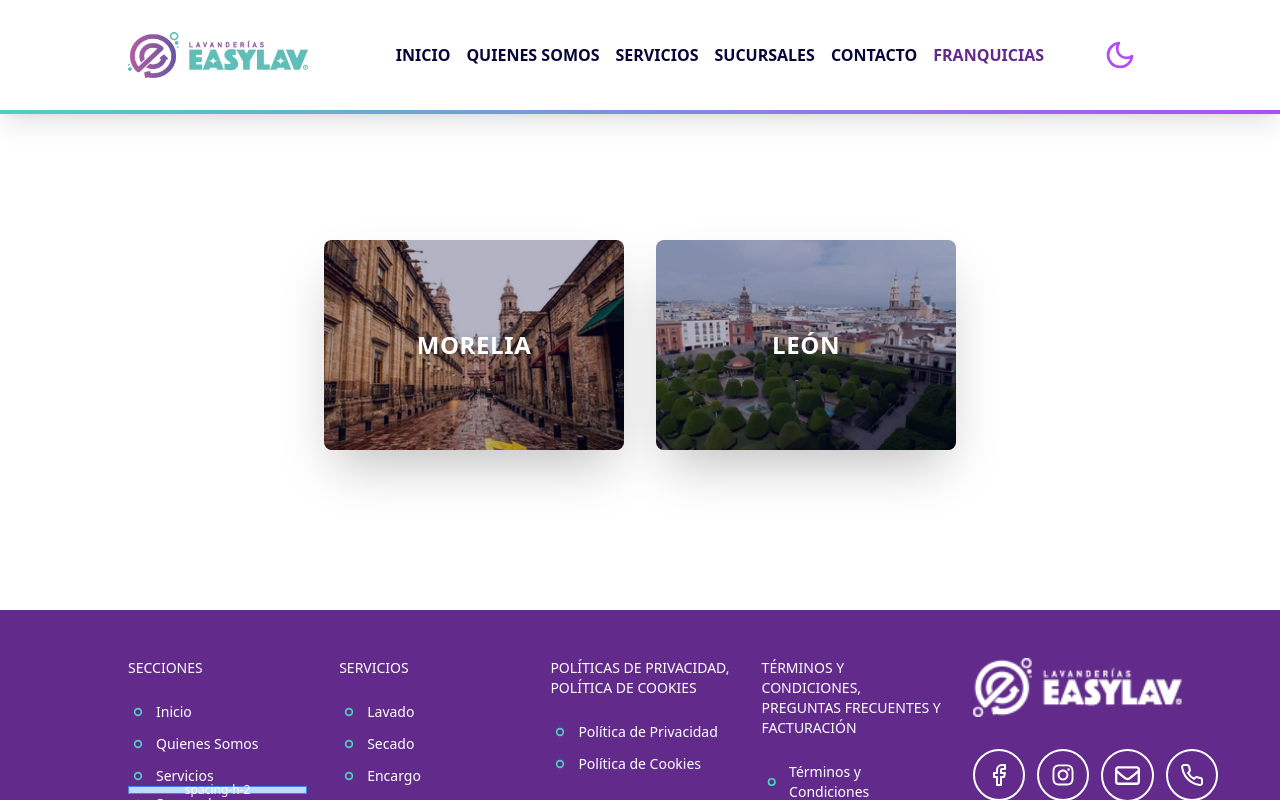
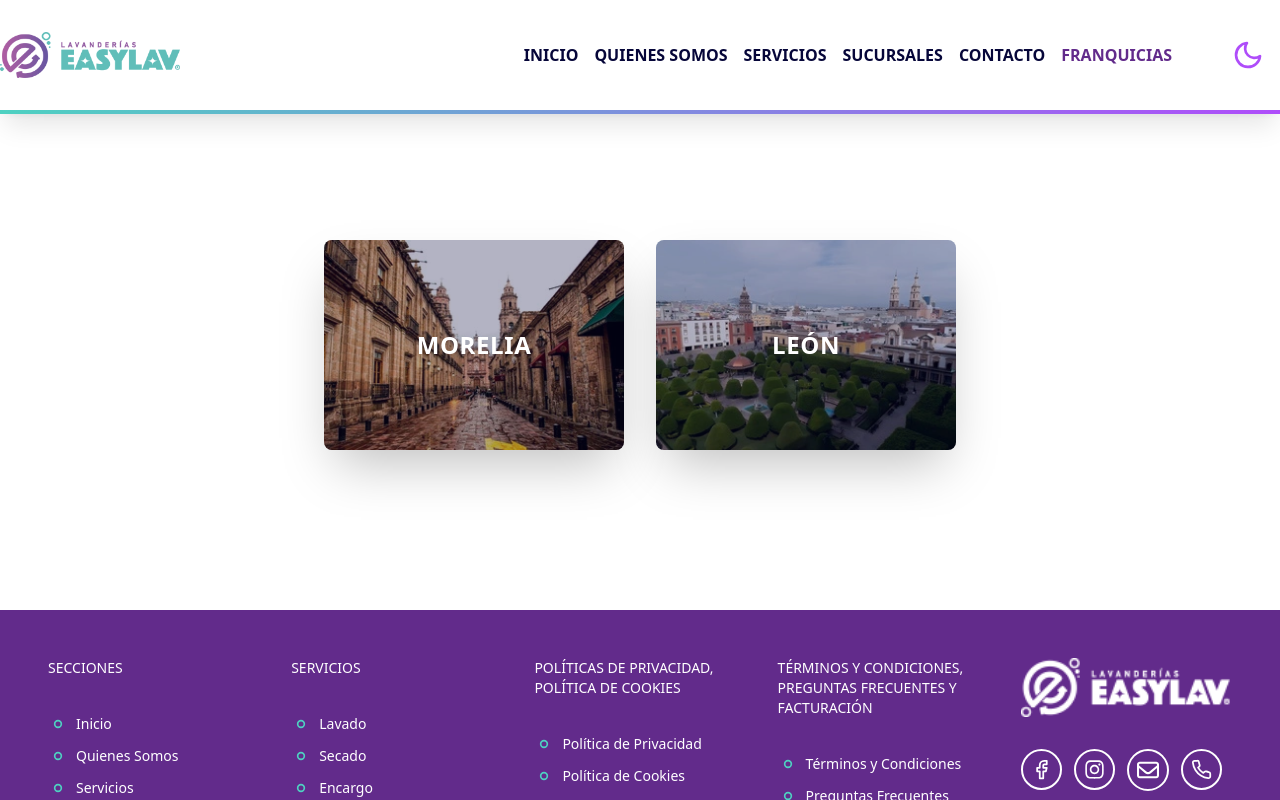
Before and after one commit to dspwebstudiomx/easylav-react, a React (Vite) app: page /sucursales in a window 1280 px wide. Shown: the top 800 px of the page. Built offline with nearby package versions, Linux system fonts and the light colour scheme.

Commit message:
refactor: mejora la legibilidad y consistencia del código en componentes de pie de página

```diff
--- a/src/components/buttons/ScrollToTopButton.jsx
+++ b/src/components/buttons/ScrollToTopButton.jsx
@@ -1,6 +1,5 @@
 import { useEffect, useState } from 'react';
-import { HiOutlineChevronDoubleUp } from "react-icons/hi";
-
+import { HiOutlineChevronDoubleUp } from 'react-icons/hi';
 
 const ScrollToTopButton = () => {
   const [visible, setVisible] = useState(false);
@@ -25,19 +24,19 @@ const ScrollToTopButton = () => {
     window.scrollTo({
       top: 0,
       left: 0,
-      behavior: "smooth",
+      behavior: 'smooth',
     });
-  }
+  };
 
   return (
     <button
-      onClick={e => scrollToTop(e)}
-      className={`animate__animated animate__fadeIn animate__slow shadow-2xl rounded-full fixed bg-gradient-to-r from-secondary to-secondary_dark w-12 h-12 right-4 bottom-24 sm:bottom-6 sm:right-6 z-10 grid place-content-center border-l-4 border-t-4 border-l-secondary border-t-secondary_light text-light ${visible ? 'block' : 'hidden'
-        }`}
-    >
-      <HiOutlineChevronDoubleUp className='text-primary_light' size={21} />
+      onClick={(e) => scrollToTop(e)}
+      className={`animate__animated animate__fadeIn animate__slow shadow-2xl rounded-full fixed bg-gradient-to-r from-primary_dark to-secondary_dark w-14 h-14 bottom-24 sm:bottom-8 sm:right-6 z-10 grid place-content-center border-l-4 border-t-4 border-l-secondary border-t-secondary_light text-light ${
+        visible ? 'block' : 'hidden'
+      }`}>
+      <HiOutlineChevronDoubleUp className="text-primary_light" size={21} />
     </button>
   );
 };
 
-export default ScrollToTopButton
+export default ScrollToTopButton;
--- a/src/components/containers/Container.jsx
+++ b/src/components/containers/Container.jsx
@@ -11,7 +11,7 @@ import PropTypes from 'prop-types';
 
 // Estilos
 const CONTAINER_UI = {
-  DISPLAY: 'flex flex-col md:max-w-screen-md lg:max-w-screen-lg xl:max-w-screen-lg justify-center items-start mx-auto ',
+  DISPLAY: 'flex flex-col md:max-w-screen-md lg:max-w-screen-lg xl:max-w-screen-xl justify-center items-start mx-auto ',
 };
 
 // Estructura4
--- a/src/components/templates/footer/Footer.jsx
+++ b/src/components/templates/footer/Footer.jsx
@@ -1,4 +1,4 @@
-import { Container, FooterLinksGenerator, FooterNavHashLinksGenerator, HeaderLine, Spacing } from 'components';
+import { Container, FooterLinksGenerator, FooterNavHashLinksGenerator, HeaderLine } from 'components';
 import { linksPoliticas, linksServicios, linksTerminos, navLinksPages, navLinksSections } from 'data';
 import { FaRegCopyright } from 'react-icons/fa6';
 import FooterLogoWithSocial from './FooterLogoWithSocial';
@@ -7,7 +7,7 @@ export default function Footer() {
   const classes = {
     container:
       'mx-auto grid grid-cols-2 text-light sm:grid-cols-3 lg:grid-cols-4 xl:grid-cols-5 bg-secondary_dark gap-8',
-    footerSections: 'flex flex-col',
+    footerSections: 'flex flex-col gap-3',
     footerSectionsList: 'flex flex-col gap-0',
     footerSectionsTitle: 'text-lg font-medium uppercase leading-6 xl:text-sm text-light mb-6',
   };
@@ -24,13 +24,12 @@ export default function Footer() {
                 Secciones
               </h3>
               <FooterNavHashLinksGenerator links={navLinksSections} />
-              <Spacing distance="h-2" />
               <FooterLinksGenerator links={navLinksPages} />
             </div>
             {/* Footer Sections */}
 
             {/* Footer Services */}
-            <div id="footer-services" className="flex flex-col">
+            <div id="footer-services" className={classes.footerSections}>
               <h3 className={classes.footerSectionsTitle}>Servicios</h3>
               <FooterNavHashLinksGenerator links={linksServicios} />
             </div>
--- a/src/components/templates/footer/FooterLinksGenerator.jsx
+++ b/src/components/templates/footer/FooterLinksGenerator.jsx
@@ -5,7 +5,7 @@ import { Link } from 'react-router-dom';
 
 export default function FooterLinksGenerator({ links }) {
   const classes = {
-    footerSectionsList: 'flex flex-col gap-3 text-lg xl:text-sm justify-between',
+    footerSectionsList: 'grid gap-3 text-lg xl:text-sm text-light',
   };
   return (
     <ul className={classes.footerSectionsList}>
--- a/src/components/templates/footer/FooterLogoWithSocial.jsx
+++ b/src/components/templates/footer/FooterLogoWithSocial.jsx
@@ -1,18 +1,18 @@
-import { LogoHorizontalBlanco } from 'assets'
-import { SocialLinks } from 'components'
+import { LogoHorizontalBlanco } from 'assets';
+import { SocialLinks } from 'components';
 
 export default function FooterLogoWithSocial() {
   return (
-    <div className="ml-auto flex flex-col md:flex-row lg:flex-col items-center sm:items-start justify-start gap-8 w-[76vw] sm:w-auto">
+    <div className="ml-auto flex flex-col md:flex-row lg:flex-col items-center sm:items-start justify-start gap-8 w-[76vw] sm:w-full">
       <img src={LogoHorizontalBlanco} alt="logo easylav blanco" width={210} title="logo easylav blanco" />
       <SocialLinks
-        position={"justify-center md:justify-end"}
-        color={"text-light"}
-        size={24}
-        circleBorder={"border-2 rounded-[100px] border-light p-3"}
-        gap={"gap-3"}
-        hover={"hover:text-primary hover:border-primary"}
+        position={'justify-center md:justify-end'}
+        color={'text-light'}
+        size={21}
+        circleBorder={'border-2 rounded-[100px] border-light p-2'}
+        gap={'gap-3'}
+        hover={'hover:text-primary hover:border-primary'}
       />
     </div>
-  )
+  );
 }
--- a/src/components/templates/footer/FooterNavHashinksGenerator.jsx
+++ b/src/components/templates/footer/FooterNavHashinksGenerator.jsx
@@ -1,12 +1,12 @@
 import { scrollWithOffset } from 'functions';
 import PropTypes from 'prop-types';
-import { TbPoint } from "react-icons/tb";
-import { NavHashLink } from "react-router-hash-link";
+import { TbPoint } from 'react-icons/tb';
+import { NavHashLink } from 'react-router-hash-link';
 
 export default function FooterNavHashLinksGenerator({ links }) {
   const classes = {
-    footerSectionsList: "flex flex-col gap-3 text-lg xl:text-sm"
-  }
+    footerSectionsList: 'grid gap-3 text-lg xl:text-sm text-light',
+  };
   return (
     <ul className={classes.footerSectionsList}>
       {links.map((link) => {
@@ -16,21 +16,17 @@ export default function FooterNavHashLinksGenerator({ links }) {
               id={`footer-link-${link.linkId}`}
               to={link.href}
               className="text-white flex items-center hover:text-primary"
-              scroll={el => scrollWithOffset(el)}
-              title={`Visita ${link.name}`}
-            >
-              <TbPoint
-                className="text-2xl text-primary"
-                size={20}
-              />
+              scroll={(el) => scrollWithOffset(el)}
+              title={`Visita ${link.name}`}>
+              <TbPoint className="text-2xl text-primary" size={20} />
               <span className="ml-2">{link.name}</span>
             </NavHashLink>
           </li>
         );
       })}
     </ul>
-  )
+  );
 }
 FooterNavHashLinksGenerator.propTypes = {
   links: PropTypes.array,
-}
+};
```
